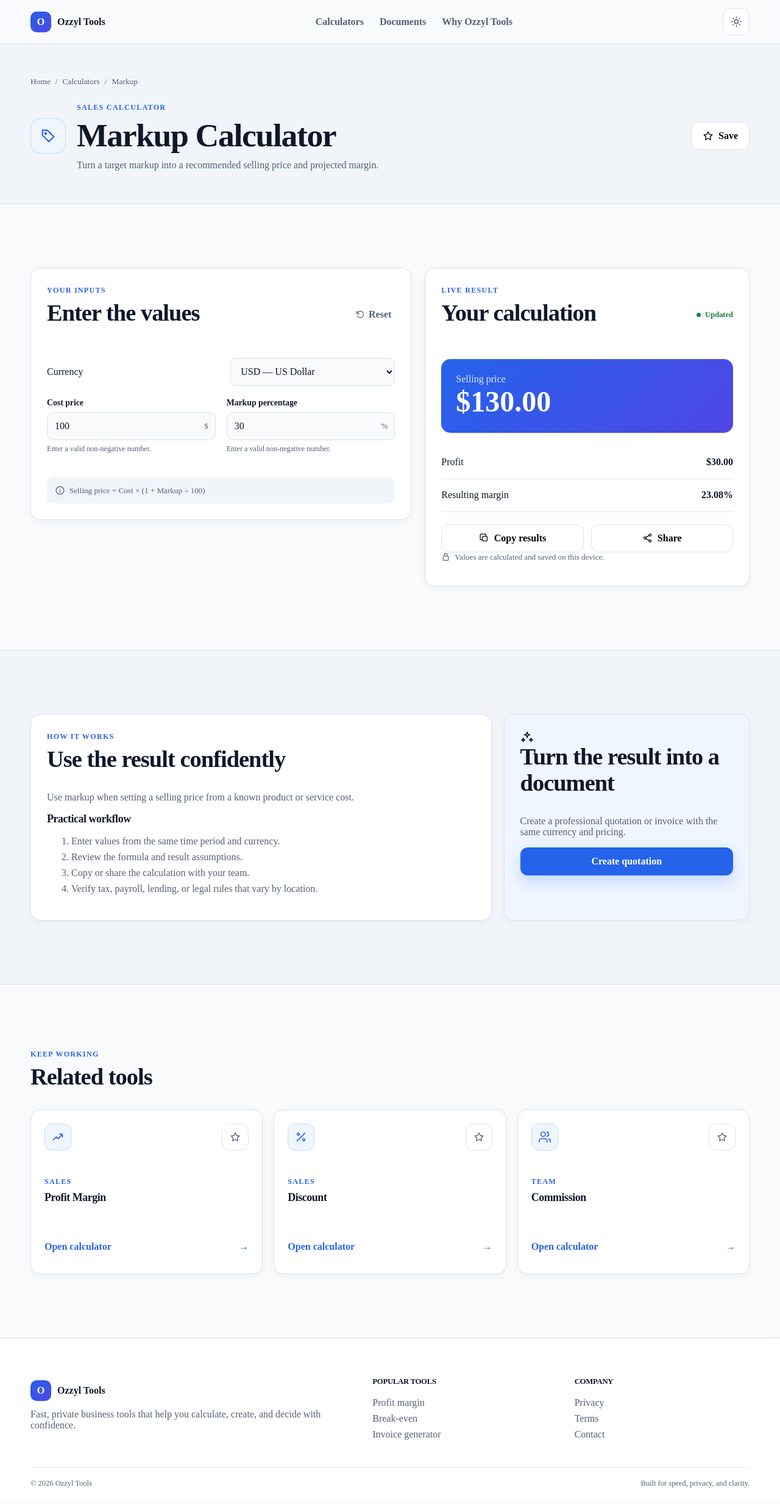
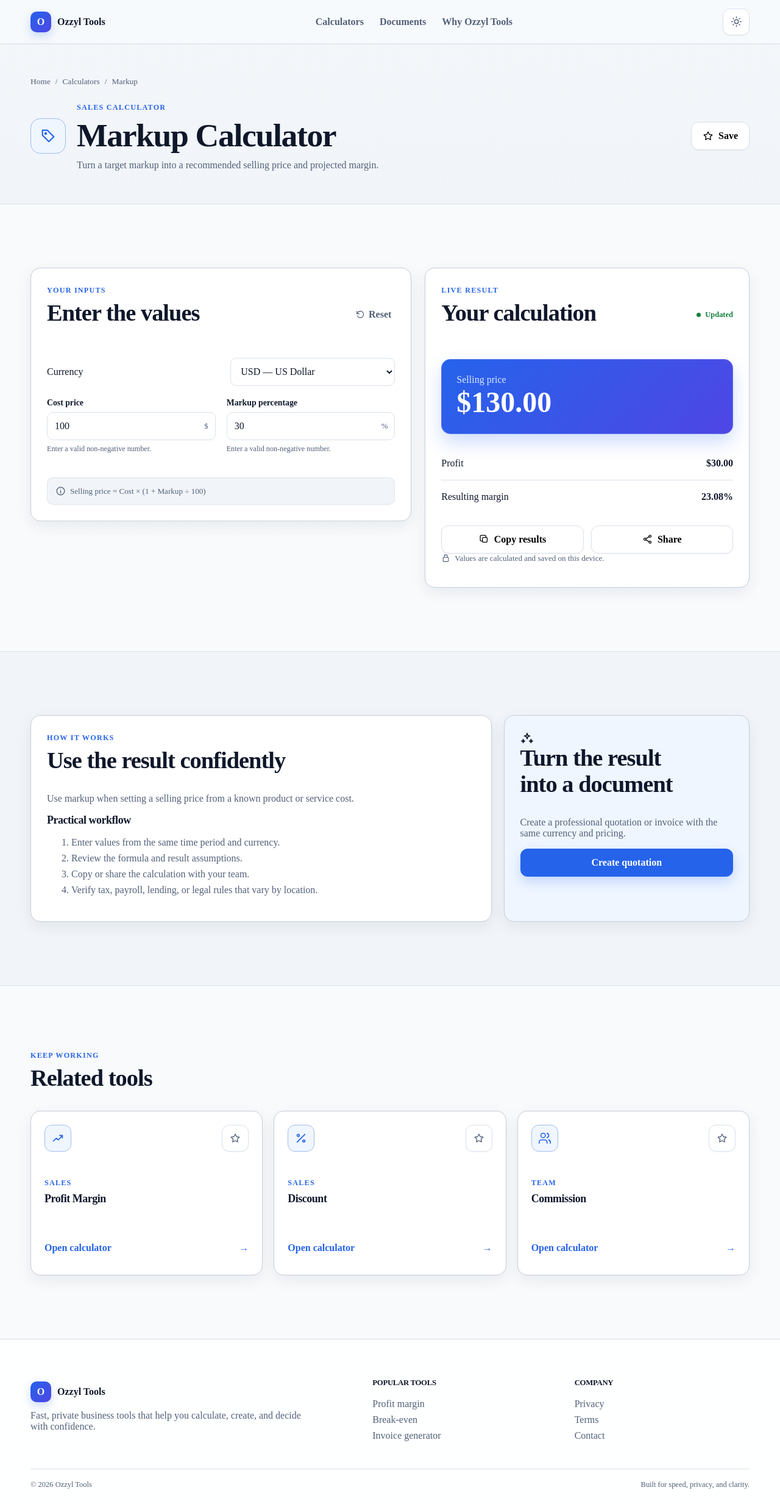
Before and after one commit to rahmatullahboss/ozzyl-tools, a Flask app: page /tools/markup-calculator/ in a window 1280 px wide. Shown: the whole page at 61% size. Before the commit the page ends 2440 px from the top, so only its background shows below. Run offline with Flask 3, Linux system fonts and the light colour scheme.

Commit message:
feat: add verified deploy watcher and minimal UI polish

```diff
--- /dev/null
+++ b/app/static/css/polish.css
@@ -0,0 +1,236 @@
+:root {
+  --polish-shadow-sm: 0 1px 2px rgb(15 23 42 / 0.05);
+  --polish-shadow-card: 0 8px 24px rgb(15 23 42 / 0.07);
+  --polish-shadow-hover: 0 16px 36px rgb(15 23 42 / 0.11);
+  --polish-transition: 180ms ease;
+}
+
+:root.dark,
+:root[data-theme="dark"] {
+  --polish-shadow-sm: 0 1px 2px rgb(0 0 0 / 0.22);
+  --polish-shadow-card: 0 10px 28px rgb(0 0 0 / 0.2);
+  --polish-shadow-hover: 0 18px 42px rgb(0 0 0 / 0.3);
+}
+
+body {
+  background:
+    linear-gradient(
+      180deg,
+      color-mix(in srgb, var(--primary-soft) 28%, var(--bg)) 0,
+      var(--bg) 280px
+    );
+}
+
+h1,
+h2,
+h3 {
+  text-wrap: balance;
+}
+
+p {
+  text-wrap: pretty;
+}
+
+.site-header {
+  border-bottom-color: color-mix(in srgb, var(--border) 82%, transparent);
+  box-shadow: var(--polish-shadow-sm);
+}
+
+.brand-mark {
+  box-shadow: 0 6px 16px color-mix(in srgb, var(--primary) 24%, transparent);
+}
+
+.icon-button,
+.button,
+.filter-chip,
+.view-switcher button {
+  transition:
+    background-color var(--polish-transition),
+    border-color var(--polish-transition),
+    color var(--polish-transition),
+    box-shadow var(--polish-transition),
+    transform var(--polish-transition);
+}
+
+.icon-button {
+  box-shadow: var(--polish-shadow-sm);
+}
+
+.button-primary {
+  box-shadow: 0 8px 20px color-mix(in srgb, var(--primary) 22%, transparent);
+}
+
+.button-secondary {
+  box-shadow: var(--polish-shadow-sm);
+}
+
+.button:disabled,
+.icon-button:disabled,
+.filter-chip:disabled {
+  cursor: not-allowed;
+  opacity: 0.48;
+  transform: none;
+}
+
+.preview-window {
+  border-color: color-mix(in srgb, var(--border) 88%, var(--primary));
+  box-shadow: var(--polish-shadow-hover);
+  transform: none;
+}
+
+.quick-search-card,
+.tool-card,
+.document-card,
+.benefit-grid article,
+.calculator-card,
+.result-card,
+.prose-card,
+.editor-section,
+.empty-page-card {
+  border-color: color-mix(in srgb, var(--border) 90%, var(--text));
+  box-shadow: var(--polish-shadow-card);
+}
+
+.quick-search-card {
+  padding: clamp(22px, 3vw, 30px);
+}
+
+.tool-card,
+.document-card,
+.benefit-grid article {
+  transition:
+    border-color var(--polish-transition),
+    box-shadow var(--polish-transition),
+    transform var(--polish-transition);
+}
+
+.tool-card:focus-within,
+.document-card:focus-within {
+  border-color: var(--primary);
+  box-shadow:
+    0 0 0 3px color-mix(in srgb, var(--primary) 18%, transparent),
+    var(--polish-shadow-card);
+}
+
+.icon-tile,
+.document-icon {
+  border-color: color-mix(in srgb, var(--primary) 30%, var(--border));
+}
+
+.search-field,
+.field-group input,
+.field-group select,
+.field-group textarea,
+.currency-row select,
+.color-control input {
+  background: var(--surface);
+  transition:
+    background-color var(--polish-transition),
+    border-color var(--polish-transition),
+    box-shadow var(--polish-transition);
+}
+
+.search-field:hover,
+.field-group input:hover,
+.field-group select:hover,
+.field-group textarea:hover,
+.currency-row select:hover {
+  border-color: color-mix(in srgb, var(--primary) 34%, var(--border));
+}
+
+.field-group input::placeholder,
+.field-group textarea::placeholder {
+  color: color-mix(in srgb, var(--muted) 78%, transparent);
+}
+
+.formula-note,
+.appearance-panel,
+.logo-dropzone,
+.line-item-row {
+  border: 1px solid color-mix(in srgb, var(--border) 82%, transparent);
+}
+
+.result-card {
+  overflow: hidden;
+}
+
+.primary-result {
+  border: 1px solid color-mix(in srgb, white 18%, transparent);
+  box-shadow: 0 14px 30px color-mix(in srgb, var(--primary) 22%, transparent);
+}
+
+.result-list > div {
+  gap: 20px;
+}
+
+.result-list > div:last-child {
+  border-bottom: 0;
+}
+
+.page-hero {
+  background:
+    linear-gradient(
+      180deg,
+      color-mix(in srgb, var(--soft) 86%, var(--surface)),
+      var(--soft)
+    );
+}
+
+.mobile-menu {
+  box-shadow: var(--polish-shadow-card);
+}
+
+.site-footer {
+  background: color-mix(in srgb, var(--surface) 92%, var(--bg));
+}
+
+@media (hover: hover) {
+  .tool-card:hover,
+  .document-card:hover,
+  .benefit-grid article:hover {
+    border-color: color-mix(in srgb, var(--primary) 38%, var(--border));
+    box-shadow: var(--polish-shadow-hover);
+    transform: translateY(-2px);
+  }
+
+  .button:hover {
+    transform: translateY(-1px);
+  }
+}
+
+@media (max-width: 620px) {
+  .quick-search-card,
+  .calculator-card,
+  .result-card,
+  .prose-card,
+  .editor-section {
+    border-radius: 14px;
+  }
+
+  .calculator-card,
+  .result-card,
+  .prose-card,
+  .editor-section {
+    padding: 20px;
+  }
+
+  .result-list > div {
+    align-items: flex-start;
+    flex-direction: column;
+    justify-content: center;
+    gap: 2px;
+    padding-block: 10px;
+  }
+}
+
+@media (prefers-reduced-motion: reduce) {
+  .icon-button,
+  .button,
+  .filter-chip,
+  .view-switcher button,
+  .tool-card,
+  .document-card,
+  .benefit-grid article {
+    transition: none;
+  }
+}
--- a/app/static/js/service-worker.js
+++ b/app/static/js/service-worker.js
@@ -1 +1 @@
-const CACHE="ozzyl-tools-v1";const CORE=["/","/offline/","/static/css/app.css","/static/css/components.css","/static/js/app.js","/static/js/calculator.js","/static/js/document.js","/static/img/app-icon.svg"];self.addEventListener("install",(event)=>{event.waitUntil(caches.open(CACHE).then((cache)=>cache.addAll(CORE)).then(()=>self.skipWaiting()));});self.addEventListener("activate",(event)=>{event.waitUntil(caches.keys().then((keys)=>Promise.all(keys.filter((key)=>key!==CACHE).map((key)=>caches.delete(key)))).then(()=>self.clients.claim()));});self.addEventListener("fetch",(event)=>{if(event.request.method!=="GET")return;const url=new URL(event.request.url);if(url.origin!==location.origin)return;if(event.request.mode==="navigate"){event.respondWith(fetch(event.request).then((response)=>{const copy=response.clone();caches.open(CACHE).then((cache)=>cache.put(event.request,copy));return response;}).catch(async()=>await caches.match(event.request)||await caches.match("/offline/")));return;}event.respondWith(caches.match(event.request).then((cached)=>cached||fetch(event.request).then((response)=>{if(response.ok){const copy=response.clone();caches.open(CACHE).then((cache)=>cache.put(event.request,copy));}return response;})));});
+const CACHE="ozzyl-tools-v2";const CORE=["/","/offline/","/static/css/app.css","/static/css/components.css","/static/css/polish.css","/static/js/app.js","/static/js/calculator.js","/static/js/document.js","/static/img/app-icon.svg"];self.addEventListener("install",(event)=>{event.waitUntil(caches.open(CACHE).then((cache)=>cache.addAll(CORE)).then(()=>self.skipWaiting()));});self.addEventListener("activate",(event)=>{event.waitUntil(caches.keys().then((keys)=>Promise.all(keys.filter((key)=>key!==CACHE).map((key)=>caches.delete(key)))).then(()=>self.clients.claim()));});self.addEventListener("fetch",(event)=>{if(event.request.method!=="GET")return;const url=new URL(event.request.url);if(url.origin!==location.origin)return;if(event.request.mode==="navigate"){event.respondWith(fetch(event.request).then((response)=>{const copy=response.clone();caches.open(CACHE).then((cache)=>cache.put(event.request,copy));return response;}).catch(async()=>await caches.match(event.request)||await caches.match("/offline/")));return;}event.respondWith(caches.match(event.request).then((cached)=>cached||fetch(event.request).then((response)=>{if(response.ok){const copy=response.clone();caches.open(CACHE).then((cache)=>cache.put(event.request,copy));}return response;})));});
--- a/app/templates/base.html
+++ b/app/templates/base.html
@@ -20,6 +20,7 @@
   <link rel="icon" href="{{ url_for('static', filename='img/app-icon.svg') }}" type="image/svg+xml">
   <link rel="stylesheet" href="{{ url_for('static', filename='css/app.css') }}">
   <link rel="stylesheet" href="{{ url_for('static', filename='css/components.css') }}">
+  <link rel="stylesheet" href="{{ url_for('static', filename='css/polish.css') }}">
   <script nonce="{{ g.csp_nonce }}">(function(){var t=localStorage.getItem('ozzyl-theme')||'auto';document.documentElement.dataset.theme=t;if(t==='dark'||(t==='auto'&&matchMedia('(prefers-color-scheme: dark)').matches)){document.documentElement.classList.add('dark')}})();</script>
   {% block structured_data %}
   <script type="application/ld+json" nonce="{{ g.csp_nonce }}">{{ {
```
Also changed, not shown: tests/test_deploy_config.py (+40 -22 lines), tests/test_ui_polish.py (added, +34 -0 lines), .github/workflows/ci.yml, 3 other files.
